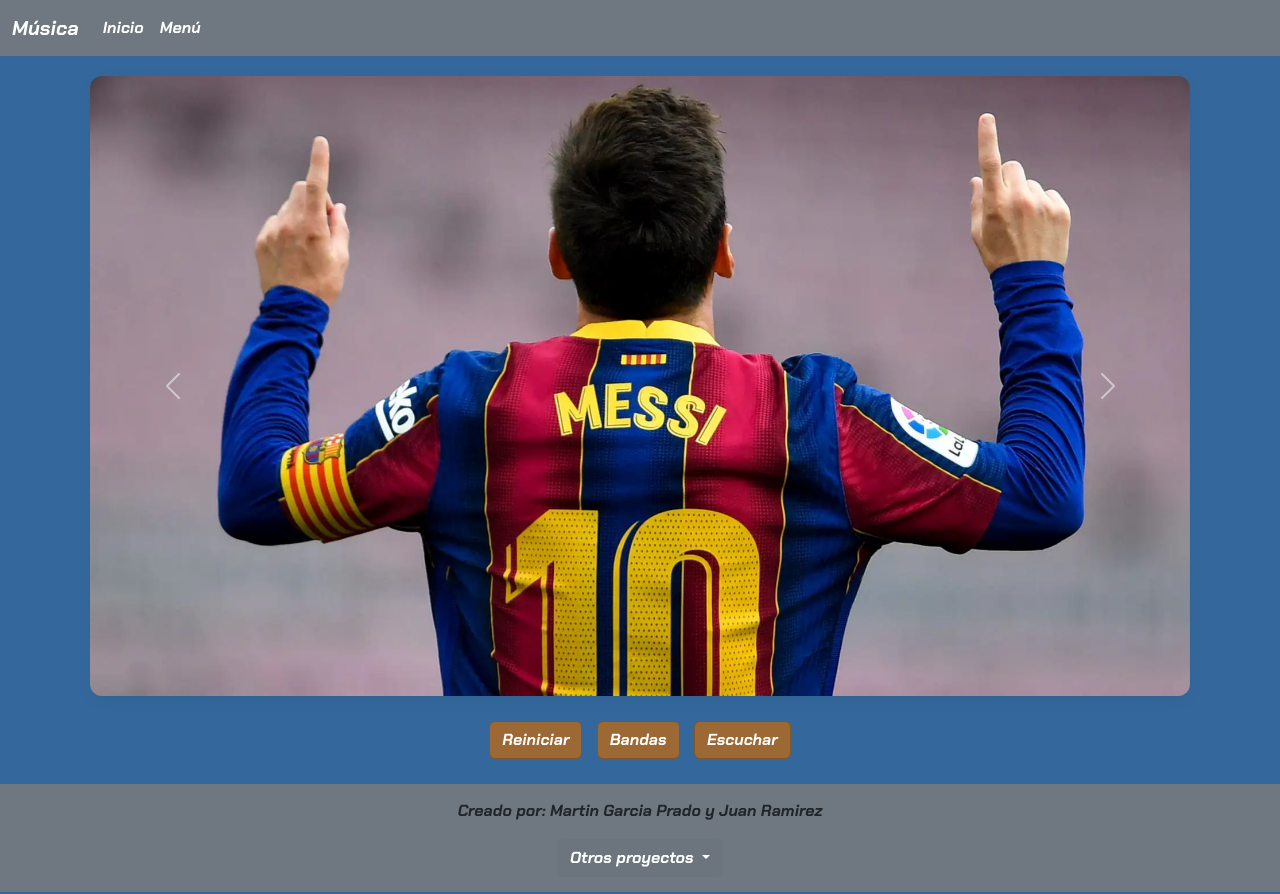
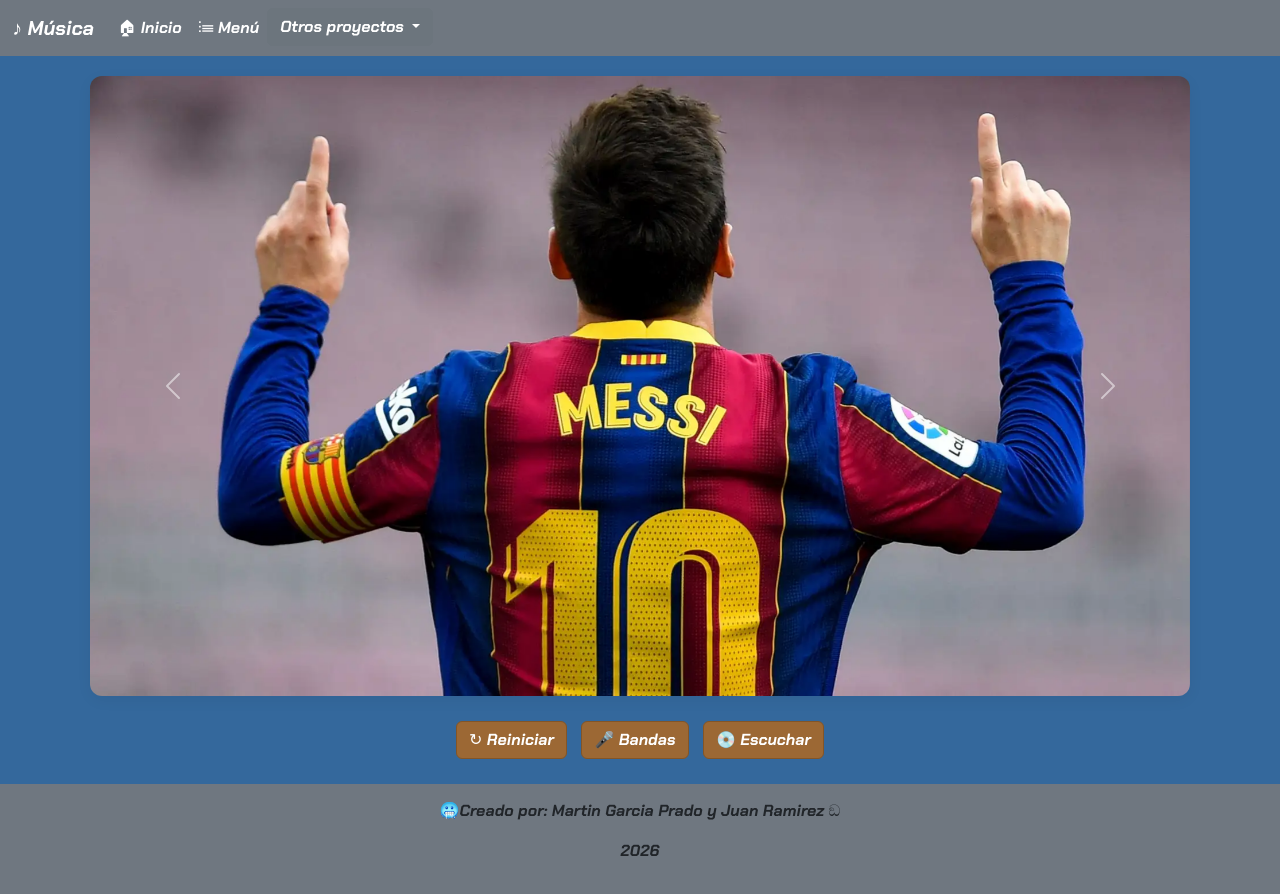
Before and after one commit to papusjijijija7-spec/papusjijijija7-spec.github.io, a plain HTML site: page index.html in a window 1280 px wide. Drawn offline with nearby package versions, Linux system fonts and the light colour scheme.

Commit message:
cambios 11/08

```diff
--- a/index.html
+++ b/index.html
@@ -19,7 +19,7 @@
         <div class="container-fluid">
 
             <a class="navbar-brand" href="index.html">
-                Música
+                ♪ Música
             </a>
 
             <button class="navbar-toggler" type="button"
@@ -36,15 +36,24 @@
 
                     <li class="nav-item">
                         <a class="nav-link active" href="index.html">
-                            Inicio
+                            🏠︎ Inicio
                         </a>
                     </li>
 
                     <li class="nav-item">
                         <a class="nav-link" href="menu.html">
-                            Menú
+                            ⫶☰ Menú
                         </a>
                     </li>
+                    <div class="dropdown">
+            <button class="btn btn-secondary dropdown-toggle" type="button" data-bs-toggle="dropdown" aria-expanded="false">
+                Otros proyectos
+            </button>
+            <ul class="dropdown-menu">
+                <li><a class="dropdown-item" href="file:///C:/Users/pc09/Documents/Martin%20y%20Juan/index.html">Primer proyecto</a></li>
+                <li><a class="dropdown-item" href="file:///C:/Users/pc09/Documents/martin%20y%20juan%202/index.html">Segundo proyecto</a></li>
+            </ul>
+        </div>
 
                 </ul>
 
@@ -101,15 +110,15 @@
     <div class="btns1">
 
         <a href="index.html" class="btn btn-custom">
-            Reiniciar
+            ↻ Reiniciar
         </a>
 
         <a href="menu.html" class="btn btn-custom">
-            Bandas
+            🎤 Bandas
         </a>
 
         <a type="button" class="btn btn-custom" data-bs-toggle="modal" data-bs-target="#modalEscuchar">
-            Escuchar
+            💿 Escuchar
         </a>
 
     </div>
@@ -134,16 +143,8 @@
 
     <footer class="ftr1">
 
-        <p>Creado por: Martin Garcia Prado y Juan Ramirez</p>
-        <div class="dropdown">
-            <button class="btn btn-secondary dropdown-toggle" type="button" data-bs-toggle="dropdown" aria-expanded="false">
-                Otros proyectos
-            </button>
-            <ul class="dropdown-menu">
-                <li><a class="dropdown-item" href="file:///C:/Users/pc09/Documents/Martin%20y%20Juan/index.html">Primer proyecto</a></li>
-                <li><a class="dropdown-item" href="file:///C:/Users/pc09/Documents/martin%20y%20juan%202/index.html">Segundo proyecto</a></li>
-            </ul>
-        </div>
+        <p>🥶Creado por: Martin Garcia Prado y Juan Ramirez ඞ</p>
+        <p>2026</p>
     </footer>
 
     <script src="https://cdn.jsdelivr.net/npm/@popperjs/core@2.11.8/dist/umd/popper.min.js" integrity="sha384-I7E8VVD/ismYTF4hNIPjVp/Zjvgyol6VFvRkX/vR+Vc4jQkC+hVqc2pM8ODewa9r" crossorigin="anonymous"></script>
```
Also changed, not shown: menu.html (+8 -7 lines).
